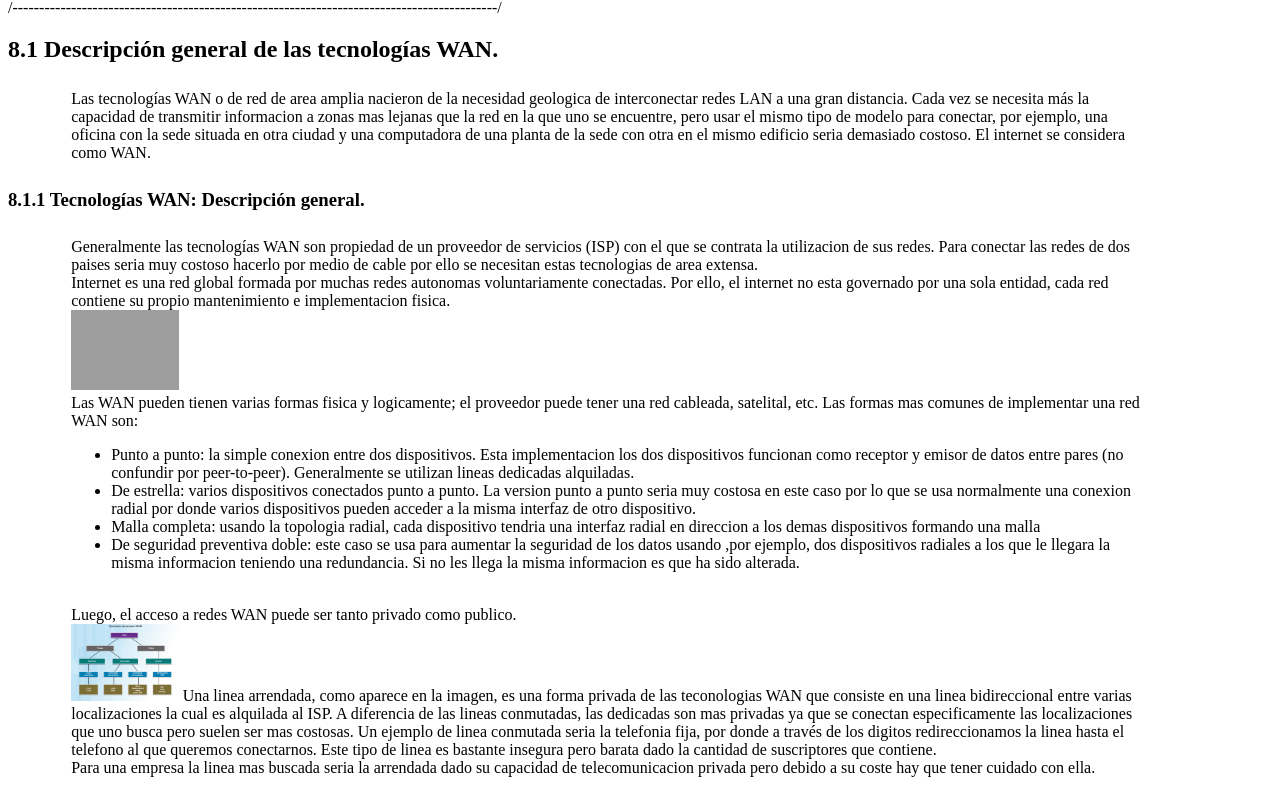
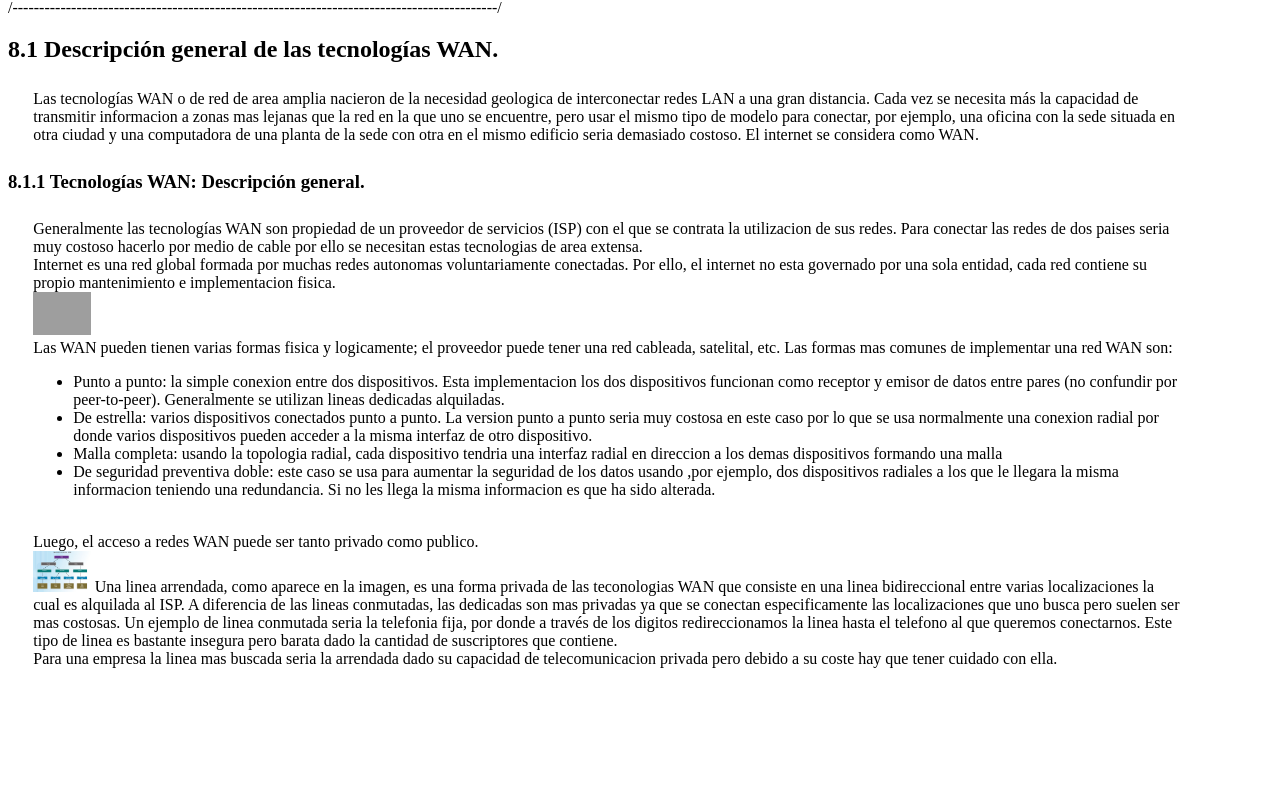
Before and after one commit to Labraca/Trabajo_WAN_TAR, a plain HTML site: page index.html in a window 1280 px wide. Shown: the part 477-1281 px from the top of the page. After the commit the page ends 1172 px from the top, so only its background shows below. Drawn offline with Linux system fonts and the light colour scheme; grey boxes are pictures that could not be loaded.

Commit message:
Update index.html

```diff
--- a/index.html
+++ b/index.html
@@ -8,8 +8,8 @@ a{
   color:black;
 }
 h5{
-    margin-left: 5%;
-    margin-right: 10%;
+    margin-left: 2%;
+    margin-right: 7%;
     font-size: 12pt;
     font-weight: normal;
 }
@@ -58,7 +58,7 @@ h5{
         Internet es una red global formada por muchas redes autonomas voluntariamente conectadas. Por ello, el internet no esta
         governado por una sola entidad, cada red contiene su propio mantenimiento e implementacion fisica.
         <br>
-        <img src="https://upload.wikimedia.org/wikipedia/commons/thumb/d/d2/Internet_map_1024.jpg/1200px-Internet_map_1024.jpg" alt="Mapa parcial de internet basado en la información obtenida del sitio www.opte.org en 2005. Cada línea entre dos nodos representa el enlace entre dos direcciones IP, y su longitud es proporcional al retardo entre estos" style="width: 10%;">
+        <img src="https://upload.wikimedia.org/wikipedia/commons/thumb/d/d2/Internet_map_1024.jpg/1200px-Internet_map_1024.jpg" alt="Mapa parcial de internet basado en la información obtenida del sitio www.opte.org en 2005. Cada línea entre dos nodos representa el enlace entre dos direcciones IP, y su longitud es proporcional al retardo entre estos" style="width: 5%;">
         <br>
         Las WAN pueden tienen varias formas fisica y logicamente; el proveedor puede tener una red cableada, satelital, etc.
         Las formas mas comunes de implementar una red WAN son:
@@ -78,7 +78,7 @@ h5{
         <br>
         Luego, el acceso a redes WAN puede ser tanto privado como publico.
         <br>
-        <img src="https://labraca.github.io/Trabajo_WAN_TAR/img/image.png" style="width: 10%;>
+        <img src="https://labraca.github.io/Trabajo_WAN_TAR/img/image.png" style="width: 5%;>
         <br>
         Una linea arrendada, como aparece en la imagen, es una forma privada de las teconologias WAN que consiste en una linea
         bidireccional entre varias localizaciones la cual es alquilada al ISP. A diferencia de las lineas conmutadas, las dedicadas son mas privadas ya que
```
